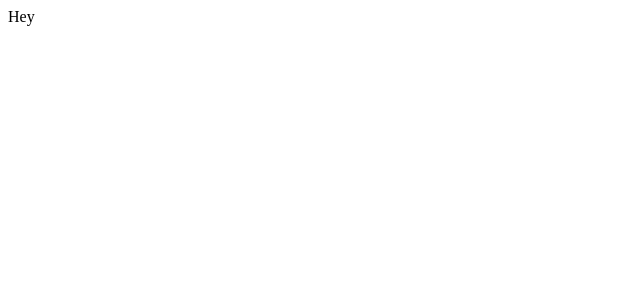
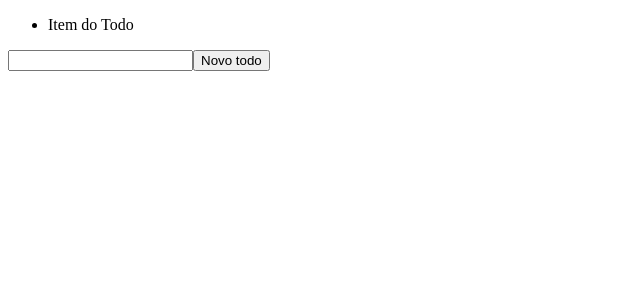
Before and after one commit to RenatoFa/Aprendendo-Redux, a React (Create React App) app: page / in a window 1280 px wide. Shown: the top 300 px of the page, without its empty margins (0-640 px from the left). Built offline with nearby package versions, Linux system fonts and the light colour scheme.

Commit message:
Correção do Todo

```diff
--- a/src/App.js
+++ b/src/App.js
@@ -1,12 +1,15 @@
-import React from 'react';
-import {Provider} from 'react-redux'
-import store from '../src/store'
+import React ,{Component}from 'react';
+import {Provider} from 'react-redux';
+
+import store from '../src/store';
+
+import TodoList from './TodoList';
 
 
 function App() {
   return (
     <Provider store={store}>
-       <div>Hey</div>
+       <TodoList/>
     </Provider>
   );
 }
--- /dev/null
+++ b/src/TodoList.js
@@ -0,0 +1,22 @@
+import React ,{Component} from 'react';
+
+class TodoList extends Component{
+    render(){
+        return(
+
+         <div>
+            <ul>
+                <li>
+                    Item do Todo
+                </li>
+            </ul>
+
+            <input type ="text"/>
+            <button>Novo todo</button>
+            </div>
+        )
+
+    }
+}
+
+export default TodoList;
```
